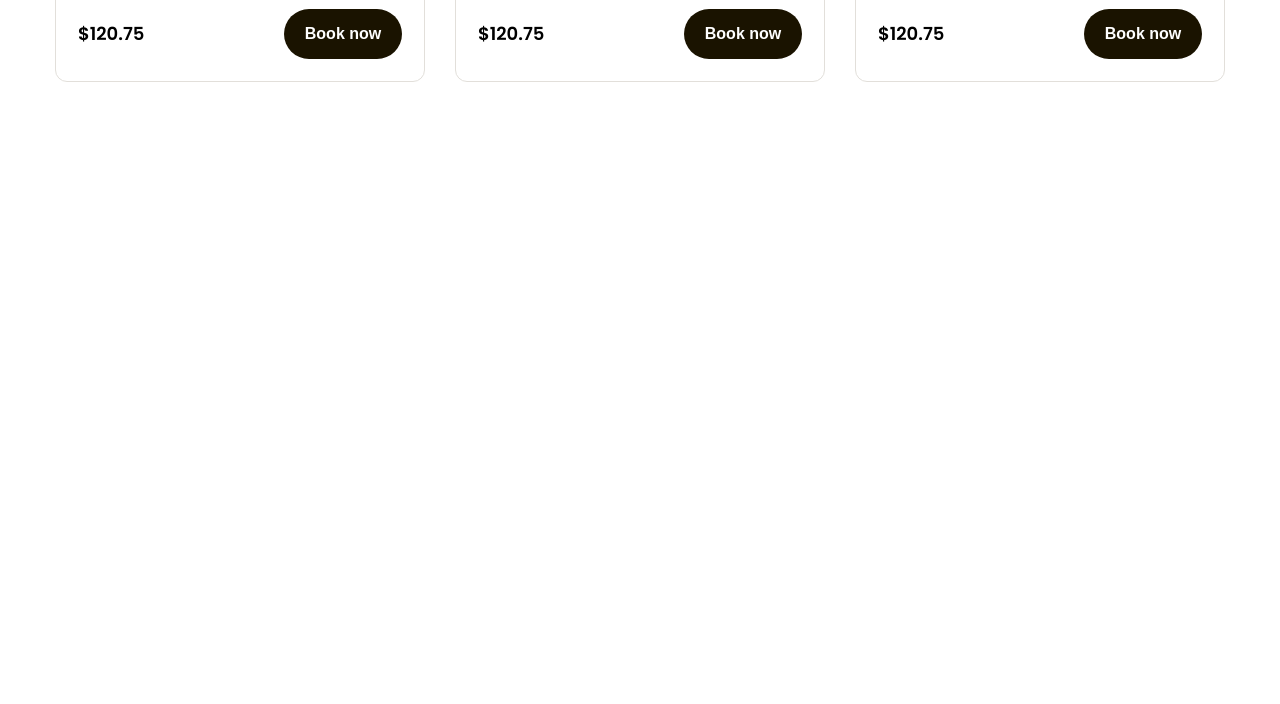
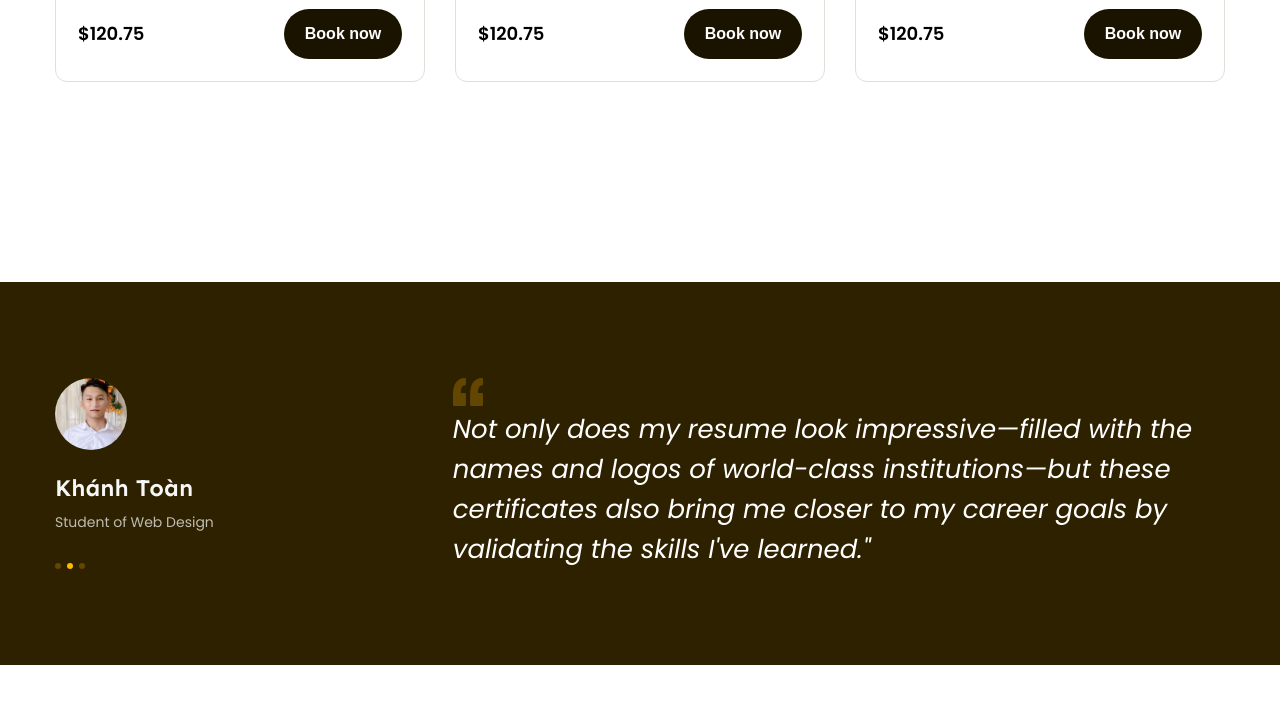
Before and after one commit to khanhtoan1325/D-n-X, a plain HTML site: page index.html in a window 1280 px wide. Shown: the part 1719-2423 px from the top of the page. Drawn offline with Linux system fonts and the light colour scheme.

Commit message:
feedback

```diff
--- a/assets/css/style.css
+++ b/assets/css/style.css
@@ -384,7 +384,7 @@ a {
   margin-left: 6px;
   color: #fea31b;
   font-size: 16px;
-  line-height: 1.75; /* 175% */
+  line-height: 1.75;
 }
 
 .popular .course-item .desc {
@@ -412,3 +412,67 @@ a {
 .popular .course-item .btn-book:hover {
   background: var(--primary-color);
 }
+
+/* =====================Feedback======================= */
+.feedback {
+  margin-top: 135px;
+  padding: 96px 0;
+  background: #2e2100;
+}
+
+.feedback-item {
+  display: flex;
+}
+.feedback-item .avatar {
+  width: 72px;
+  height: 72px;
+  border-radius: 50%;
+  object-fit: cover;
+}
+
+.feedback-item .info .member-name {
+  margin-top: 18px;
+  color: #f7f7f7;
+  font-family: var(--font-heading);
+  font-size: 2.4rem;
+  font-weight: 700;
+  line-height: 1.42;
+}
+
+.feedback-item .info .desc {
+  margin-top: 4px;
+  color: #bfbcb2;
+  font-size: 1.4rem;
+  line-height: 1.86;
+}
+
+.feedback-item .dots {
+  gap: 6px;
+  display: flex;
+  margin-top: 28px;
+}
+
+.feedback-item .dot {
+  height: 6px;
+  width: 6px;
+  border-radius: 50%;
+  background: #634700;
+  cursor: pointer;
+}
+
+.feedback-item .dot.active {
+  background-color: var(--primary-color);
+  cursor: default;
+}
+
+.feedback-item .content {
+  width: 66%;
+  margin-left: auto;
+}
+
+.feedback-item blockquote {
+  color: #fff;
+  font-size: 2.6rem;
+  font-style: italic;
+  line-height: 1.54;
+}
--- a/index.html
+++ b/index.html
@@ -254,6 +254,46 @@
           </div>
         </div>
       </div>
+
+      <!-- feedback -->
+      <div class="feedback">
+        <div class="main-content">
+          <div class="feedback-list">
+            <div class="feedback-item">
+              <!-- Khối Trái -->
+              <div class="info">
+                <img
+                  src="./assets/img/Top.png"
+                  alt="Khánh Toàn"
+                  class="avatar"
+                />
+                <p class="member-name">Khánh Toàn</p>
+                <p class="desc">Student of Web Design</p>
+                <div class="dots">
+                  <span class="dot"></span>
+                  <span class="dot active"></span>
+                  <span class="dot"></span>
+                </div>
+              </div>
+
+              <!-- Khối Phải -->
+              <div class="content">
+                <img
+                  src="./assets/icon/open-quote.svg"
+                  alt=""
+                  class="open-quotes"
+                />
+                <blockquote>
+                  Not only does my resume look impressive—filled with the names
+                  and logos of world-class institutions—but these certificates
+                  also bring me closer to my career goals by validating the
+                  skills I've learned."
+                </blockquote>
+              </div>
+            </div>
+          </div>
+        </div>
+      </div>
     </main>
   </body>
 </html>
```
Also changed, not shown: assets/icon/open-quote.svg (added), assets/img/Top.png (added), assets/img/avatar.jpg (added).
